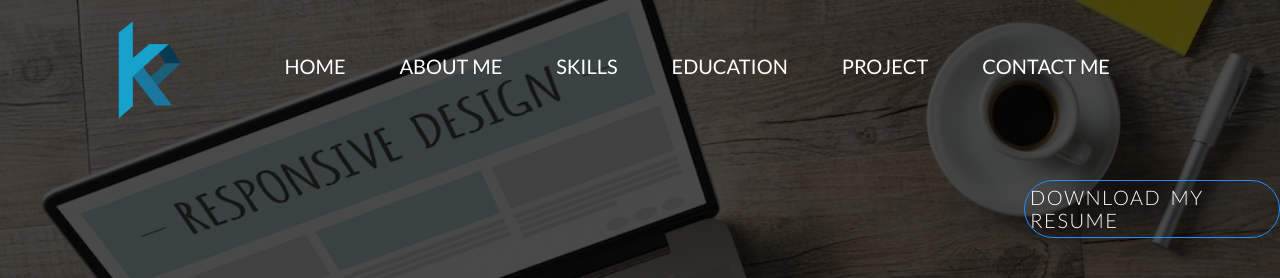
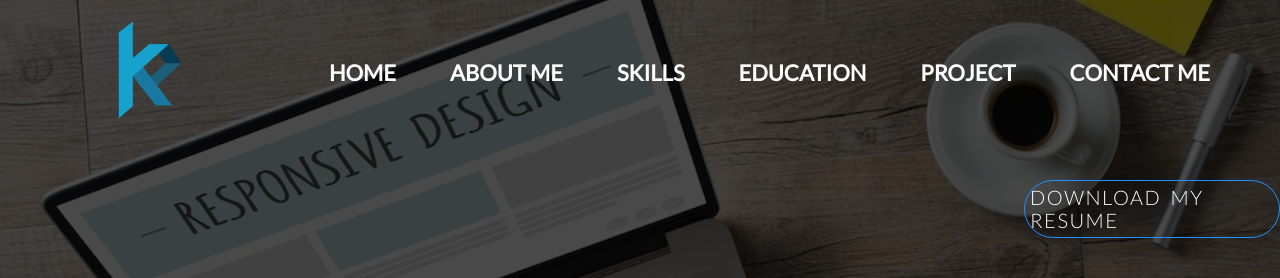
Before and after one commit to kishan180185/kishan180192.github.io, a plain HTML site: page index.html in a window 1280 px wide. Shown: the top 278 px of the page. Drawn offline with Linux system fonts and the light colour scheme; files whose address does not match are found by name.

Commit message:
Update style.css

```diff
--- a/style.css
+++ b/style.css
@@ -65,8 +65,8 @@ header {
 .main-nav {
     float: right;
     list-style: none;
-    margin-top: 55px;
-    margin-right: 100px;
+    margin-top: 60px;
+
 }
 
 .main-nav li {
@@ -83,7 +83,8 @@ header {
     text-transform: uppercase;
     border-bottom: 2px solid transparent;
     transition: border-bottom 0.2s;
-    font-weight: 500;
+    font-weight: 600;
+    font-size: 22px;
 }
 
 .main-nav li a:hover,
```
